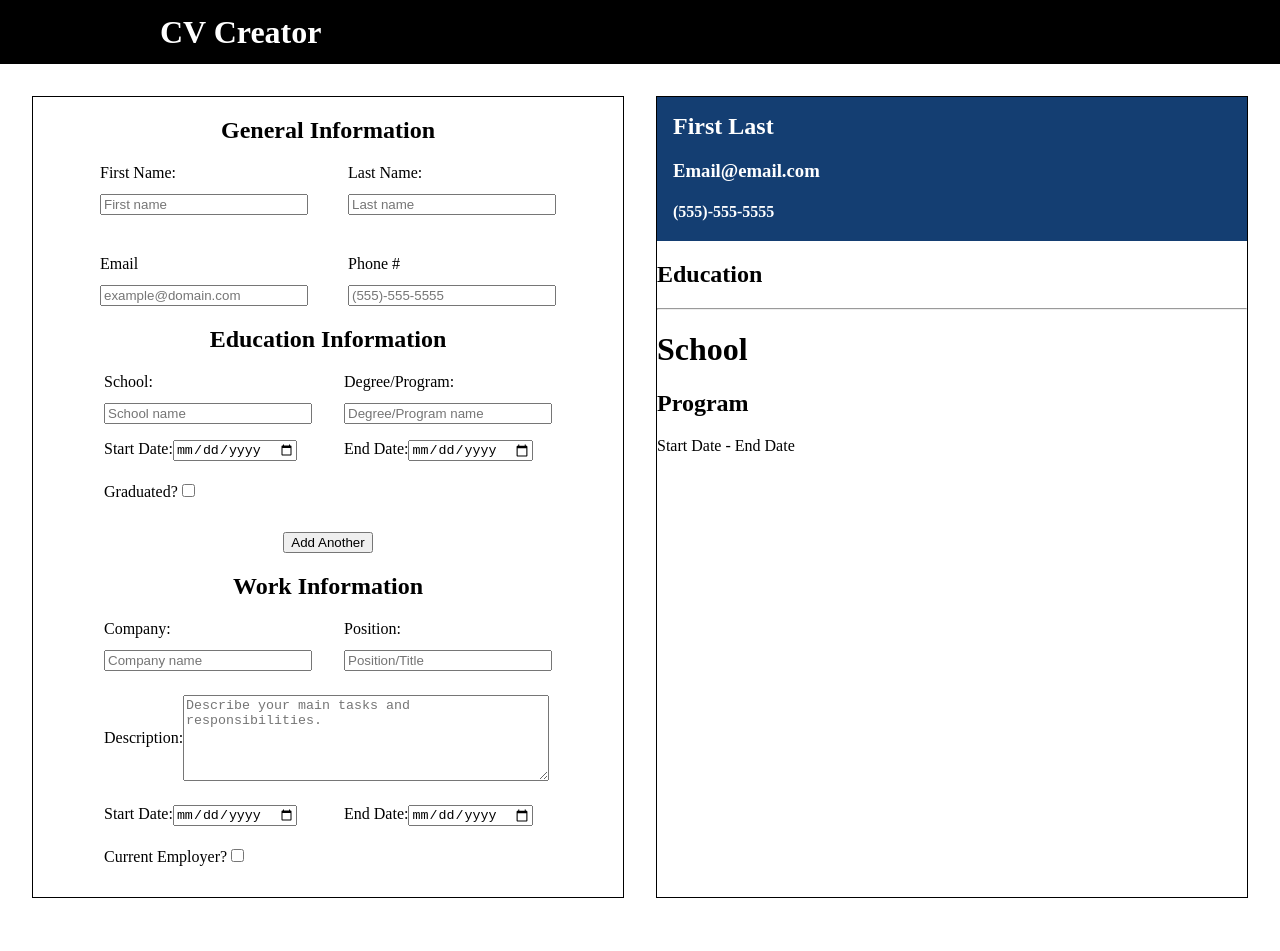
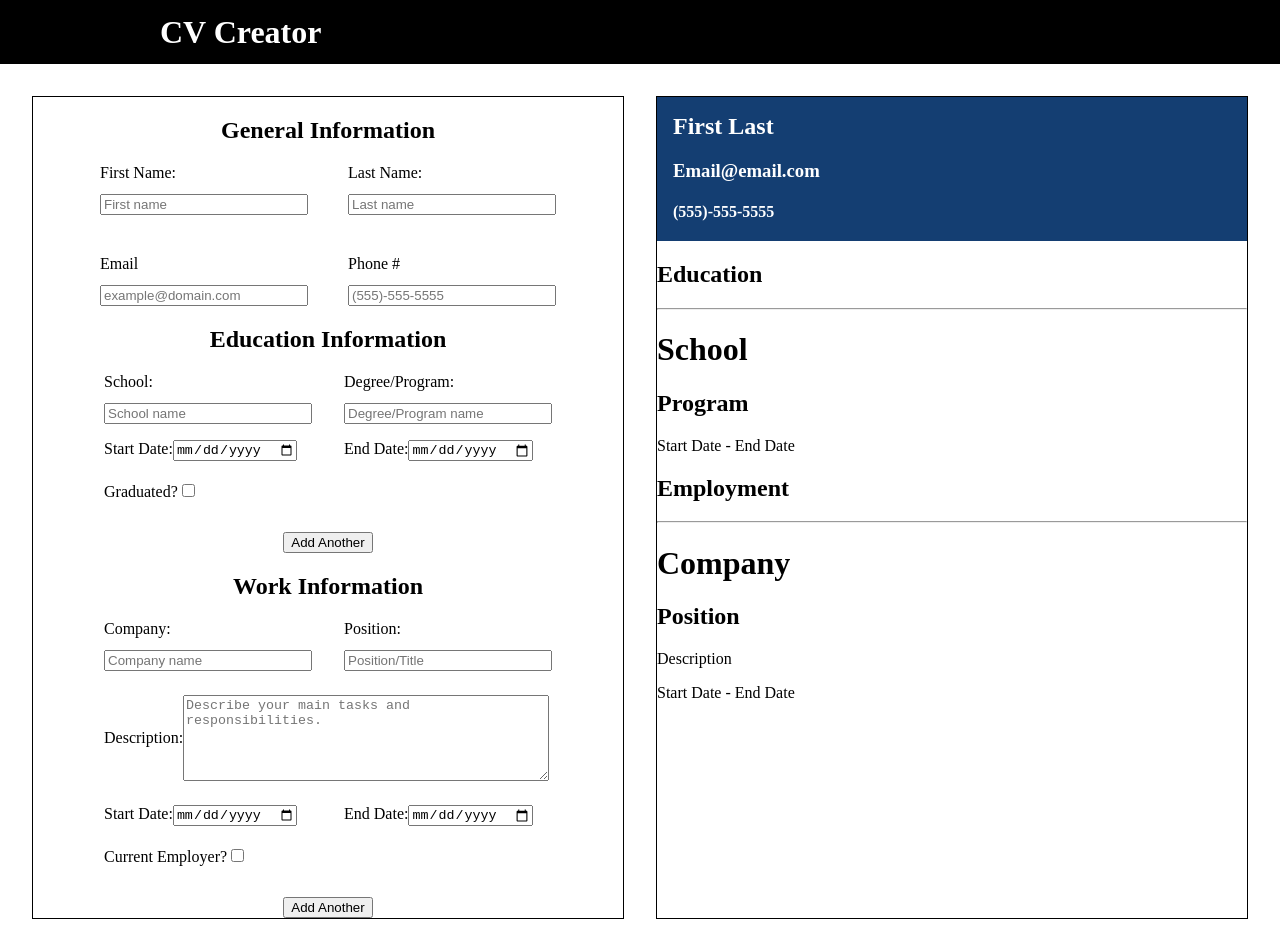
Before and after one commit to ZacharyDangelo/top-react-cv, a React (Create React App) app: page / in a window 1280 px wide. Before the commit the page ends 930 px from the top, so only its background shows below. Built offline with nearby package versions, Linux system fonts and the light colour scheme.

Commit message:
Work experience sections are now displaying properly on the CV Body. Also fixed a small bug with the checkbox inputs and conditional rendering related to them.

```diff
--- a/src/App.js
+++ b/src/App.js
@@ -1,5 +1,4 @@
 import React, { Component } from "react";
-
 import './App.css';
 import Header from "./components/Header";
 import GeneralInformationInput from "./components/GeneralInformationInput";
@@ -8,6 +7,7 @@ import WorkInformationInput from "./components/WorkInformationInput";
 import CVHeader from './components/CVHeader';
 import InputSection from "./components/InputSection";
 import CVEducationSection from "./components/CVEducationSection";
+import CVWorkSection from "./components/CVWorkSection";
 
 class App extends Component {
   constructor(){
@@ -20,6 +20,7 @@ class App extends Component {
         phone: "",
       },
       educationSections: [],
+      workSections: [],
     };
   }
 
@@ -66,7 +67,6 @@ class App extends Component {
         });
         break;
     }
-
   }
 
   handleEducationFormAdded = (form, id) =>{
@@ -82,7 +82,6 @@ class App extends Component {
         }
       })
     })
-    console.log(this.state.educationSections[0]);
   }
 
   handleEducationFormRemoved = (id) =>{
@@ -94,7 +93,6 @@ class App extends Component {
   handleEducationInfoChange = (e, field, id) =>{
     let items = [...this.state.educationSections];
     let item = {...items.filter((section) => section.id === id)[0]};
-    console.log(e);
     switch(field){
       case "school":
         item.form.school = e.target.value;
@@ -125,17 +123,86 @@ class App extends Component {
         });
         break;
       case "graduated":
-        item.form.graduated = e.target.value;
+        item.form.current = e.target.checked;
         items[items.indexOf(items.map((section) => section.id === id))] = item;
         this.setState({
           educationSections: items,
         });
         break;
     }
-
   }
 
+  handleWorkFormAdded = (form, id) =>{
+    this.setState({
+      workSections: this.state.workSections.concat({
+        id: id,
+        form: {
+          company: "",
+          position: "",
+          description: "",
+          startDate: "",
+          endDate: "",
+          current: false,
+        }
+      })
+    })
+  }
 
+  handleWorkFormRemoved = (id) =>{
+    this.setState({
+      workSections: this.state.workSections.filter((item) => item.id !== id),
+    })
+  }
+
+  handleWorkInfoChange = (e, field, id) =>{
+    let items = [...this.state.workSections];
+    let item = {...items.filter((section) => section.id === id)[0]};
+    switch(field){
+      case "company":
+        item.form.company = e.target.value;
+        items[items.indexOf(items.map((section) => section.id === id))] = item;
+        this.setState({
+          workSections: items,
+        });
+        break;
+      case "position":
+        item.form.position = e.target.value;
+        items[items.indexOf(items.map((section) => section.id === id))] = item;
+        this.setState({
+          workSections: items,
+        });
+        break;
+      case "description":
+        item.form.description = e.target.value;
+        items[items.indexOf(items.map((section) => section.id === id))] = item;
+        this.setState({
+          workSections: items,
+        });
+        break;
+      case "startDate":
+        item.form.startDate = e.target.value;
+        items[items.indexOf(items.map((section) => section.id === id))] = item;
+        this.setState({
+          workSections: items,
+        });
+        break;
+      case "endDate":
+        item.form.endDate = e.target.value;
+        items[items.indexOf(items.map((section) => section.id === id))] = item;
+        this.setState({
+          workSections: items,
+        });
+        break;
+      case "current":
+        item.form.current = e.target.checked;
+        console.log(e);
+        items[items.indexOf(items.map((section) => section.id === id))] = item;
+        this.setState({
+          workSections: items,
+        });
+        break;
+    }
+  }
 
   render(){
     return (
@@ -148,13 +215,16 @@ class App extends Component {
               <h2 className="section-header">Education Information</h2>
               <EducationInformationInput onFormAdded={this.handleEducationFormAdded} onFormRemoved={this.handleEducationFormRemoved} onChange={this.handleEducationInfoChange}/>
               <h2 className="section-header">Work Information</h2>
-              <WorkInformationInput />
+              <WorkInformationInput onFormAdded={this.handleWorkFormAdded} onFormRemoved={this.handleWorkFormRemoved} onChange={this.handleWorkInfoChange}/>
             </div>
             <div className="display-section">
               <CVHeader info={this.state.generalInfo} />
               <h2>Education</h2>
               <hr></hr>
               {this.state.educationSections.map((section) => <CVEducationSection key={section.id} info={section} />)}
+              <h2>Employment</h2>
+              <hr></hr>
+              {this.state.workSections.map((section) => <CVWorkSection key={section.id} info={section} />)}
             </div>
           </div>
       </div>
--- /dev/null
+++ b/src/components/CVWorkSection.js
@@ -0,0 +1,22 @@
+import React, { Component } from "react";
+
+class CVWorkSection extends Component {
+    constructor(props){
+        super(props);
+    }
+    render(){
+        const info = this.props.info.form;
+        console.log(info);
+        return(
+            <div className="work-section">
+                <h1>{info.company || "Company"}</h1>
+                <h2>{info.position || "Position"}</h2>
+                <p>{info.description || "Description"}</p>
+                <p>{info.startDate || "Start Date"} - {info.endDate || "End Date"}</p>
+                {info.current ? <h3>Current Employer</h3> : ""}
+            </div>
+        )
+    }
+}
+
+export default CVWorkSection;
--- a/src/components/CheckboxInput.js
+++ b/src/components/CheckboxInput.js
@@ -13,7 +13,7 @@ class CheckboxInput extends Component {
         return(
             <div className="checkbox-input">
                 <label>{label}</label>
-                <input type="checkbox" onChange={(e) => onChange(e, field, id)}></input>
+                <input type="checkbox" value="true" onChange={(e) => onChange(e, field, id)}></input>
             </div>
         )
     }
--- a/src/components/TextBoxInput.js
+++ b/src/components/TextBoxInput.js
@@ -9,11 +9,13 @@ class TextBoxInput extends Component{
     render(){
         const placeholder = this.props.placeholder;
         const label = this.props.label;
-
+        const onChange = this.props.onChange;
+        const field = this.props.field;
+        const id = this.props.id;
         return(
             <div className="textbox-input">
                 <label>{label}</label>
-                <textarea  placeholder={placeholder}></textarea>
+                <textarea  placeholder={placeholder} onChange={(e) => onChange(e, field, id)}></textarea>
             </div>
         )
     }
--- a/src/components/WorkInformationInput.js
+++ b/src/components/WorkInformationInput.js
@@ -3,22 +3,68 @@ import DateInput from "./DateInput";
 import TextInput from "./TextInput";
 import TextBoxInput from "./TextBoxInput";
 import CheckboxInput from "./CheckboxInput";
+import uniqid from "uniqid";
 
 class WorkInformationInput extends Component{
     constructor(props){
         super(props);
+        const onChange=this.props.onChange;
+        const id = uniqid();
+        const workForm =
+        <form className="work-info-form" key={id}>
+            <TextInput placeholder="Company name" label="Company:" onChange={onChange} field="company" id={id}/>
+            <TextInput placeholder="Position/Title" label="Position:" onChange={onChange} field="position" id={id}/>
+            <TextBoxInput placeholder="Describe your main tasks and responsibilities." label="Description:" onChange={onChange} field="description" id={id} />
+            <DateInput label="Start Date:" onChange={onChange} field="startDate" id={id}/>
+            <DateInput label="End Date:" onChange={onChange} field="endDate" id={id}/>
+            <CheckboxInput label="Current Employer?" onChange={onChange} field="current" id={id} />
+        </form>
+        this.state = {
+            sections: [{
+                id: id,
+                form: workForm,
+            }]
+        }
+        this.props.onFormAdded(workForm, id);
     }
+
+    addForm = () =>{
+        const onChange=this.props.onChange;
+        const id = uniqid();
+        const workForm =
+        <form className="work-info-form" key={id}>
+            <TextInput placeholder="Company name" label="Company:" onChange={onChange} field="company" id={id}/>
+            <TextInput placeholder="Position/Title" label="Position:" onChange={onChange} field="position" id={id}/>
+            <TextBoxInput placeholder="Describe your main tasks and responsibilities." label="Description:" onChange={onChange} field="description" id={id} />
+            <DateInput label="Start Date:" onChange={onChange} field="startDate" id={id}/>
+            <DateInput label="End Date:" onChange={onChange} field="endDate" id={id}/>
+            <CheckboxInput label="Current Employer?" onChange={onChange} field="current" id={id} />
+        </form>
+        this.setState({
+            sections: this.state.sections.concat(
+                {
+                    id: id,
+                    form: workForm,
+                }
+            )
+        })
+        this.props.onFormAdded(workForm, id);
+    }
+
+    removeForm = (id) =>{
+        console.log(id);
+        this.setState({
+            sections: this.state.sections.filter((_,i) => i !== this.state.sections.length -1)
+        })
+        this.props.onFormRemoved(id);
+    }
+
     render(){
         return(
             <div className="work-information-input input-container">
-                <form className="work-info-form">
-                    <TextInput placeholder="Company name" label="Company:" />
-                    <TextInput placeholder="Position/Title" label="Position:" />
-                    <TextBoxInput placeholder="Describe your main tasks and responsibilities." label="Description:" />
-                    <DateInput label="Start Date:" />
-                    <DateInput label="End Date:" />
-                    <CheckboxInput label="Current Employer?" />
-                </form>
+                {this.state.sections.map((section) => section.form)}
+                <button onClick={this.addForm}>Add Another</button>
+                {this.state.sections.length > 1 && <button onClick={() => this.removeForm(this.state.sections[this.state.sections.length-1].id)}>Remove</button>}
             </div>
         )
     }
```
